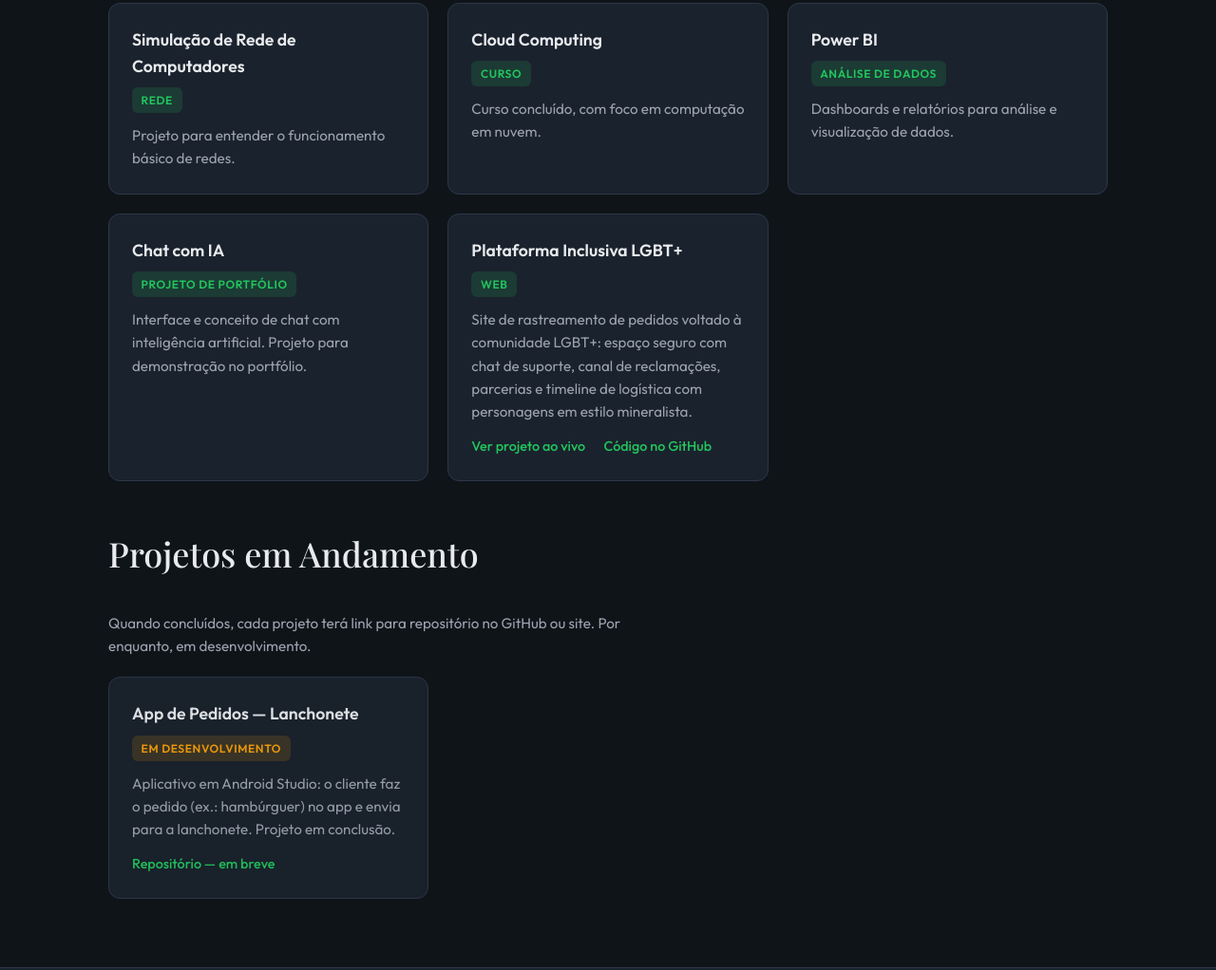
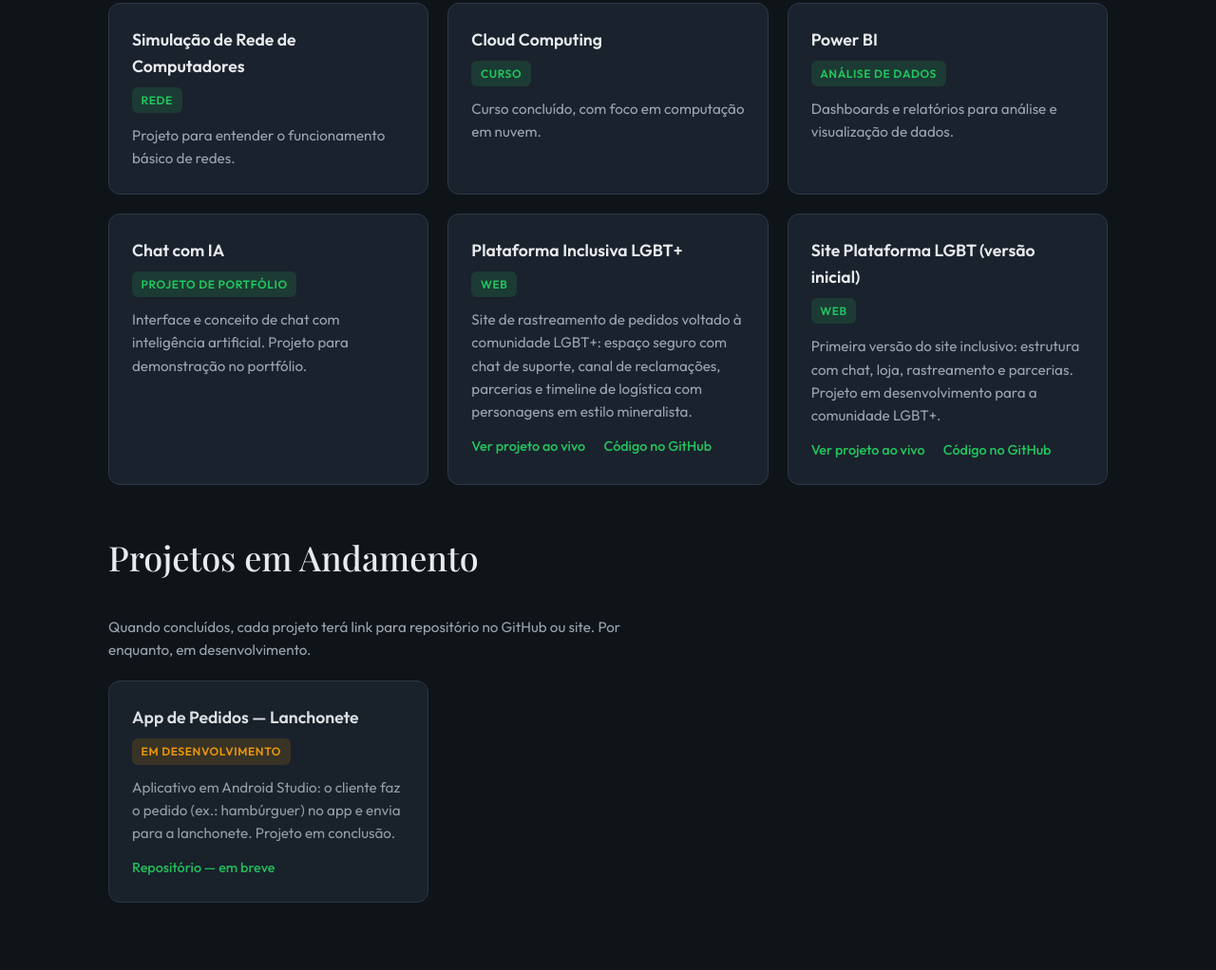
Before and after one commit to Maysaanjoss/Maysaanjoss, a plain HTML site: page portfolio/index.html in a window 1280 px wide. Shown: the part 1716-2738 px from the top of the page at 95% size. Drawn offline with nearby package versions, Linux system fonts and the light colour scheme; a web font is replaced by a local one.

Commit message:
Link no portfolio: Ver projeto ao vivo abre site LGBT+
Made-with: Cursor

```diff
--- a/portfolio/index.html
+++ b/portfolio/index.html
@@ -128,8 +128,15 @@
             <h3>Plataforma Inclusiva LGBT+</h3>
             <p class="card-tag">Web</p>
             <p>Site de rastreamento de pedidos voltado à comunidade LGBT+: espaço seguro com chat de suporte, canal de reclamações, parcerias e timeline de logística com personagens em estilo mineralista.</p>
-            <a href="https://maysaanjoss.github.io/plataforma-lgbt/" target="_blank" rel="noopener noreferrer" class="card-link">Ver projeto ao vivo</a>
-            <a href="https://github.com/Maysaanjoss/plataforma-lgbt" target="_blank" rel="noopener noreferrer" class="card-link">Código no GitHub</a>
+            <a href="https://maysaanjoss.github.io/Maysaanjoss/plataforma-lgbt/" target="_blank" rel="noopener noreferrer" class="card-link">Ver projeto ao vivo</a>
+            <a href="https://github.com/Maysaanjoss/Maysaanjoss/tree/main/plataforma-lgbt" target="_blank" rel="noopener noreferrer" class="card-link">Código no GitHub</a>
+          </article>
+          <article class="card">
+            <h3>Site Plataforma LGBT (versão inicial)</h3>
+            <p class="card-tag">Web</p>
+            <p>Primeira versão do site inclusivo: estrutura com chat, loja, rastreamento e parcerias. Projeto em desenvolvimento para a comunidade LGBT+.</p>
+            <a href="https://maysaanjoss.github.io/Maysaanjoss/projeto.site/" target="_blank" rel="noopener noreferrer" class="card-link">Ver projeto ao vivo</a>
+            <a href="https://github.com/Maysaanjoss/Maysaanjoss/tree/main/projeto.site" target="_blank" rel="noopener noreferrer" class="card-link">Código no GitHub</a>
           </article>
         </div>
 
```
